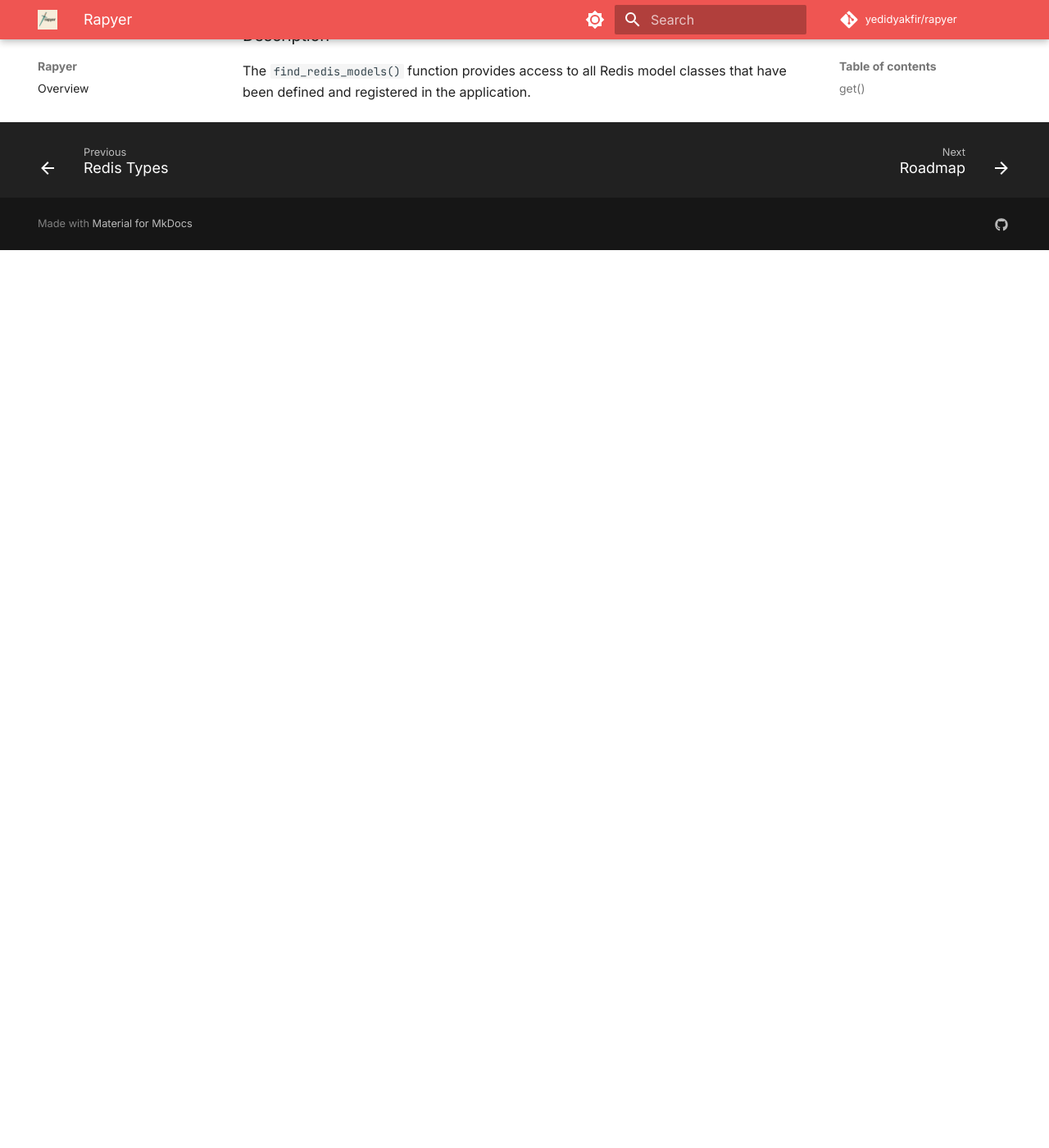
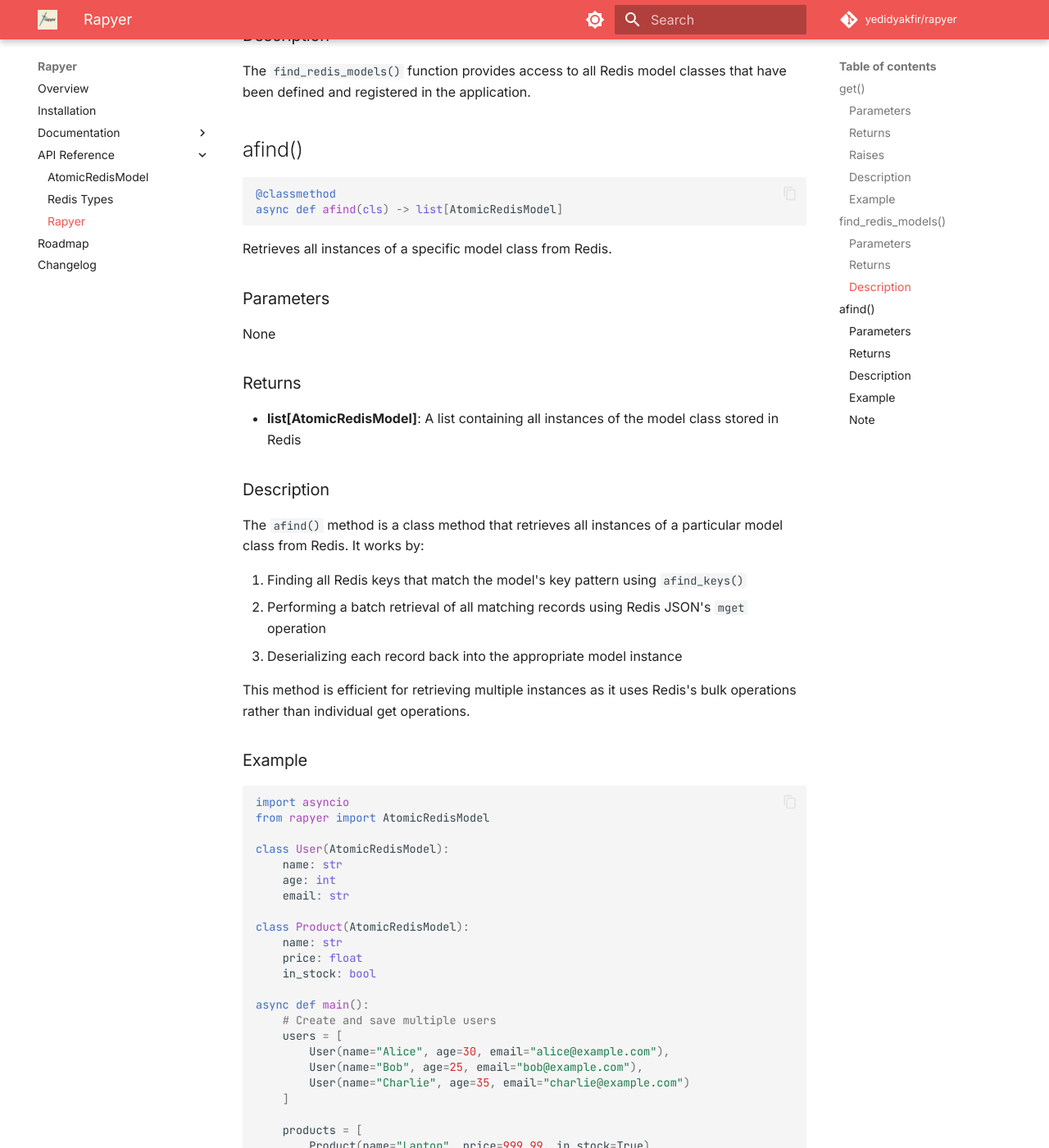
Before and after one commit to yedidyakfir/rapyer, an MkDocs documentation site: the page built from docs/api/rapyer-functions.md, in a window 1280 px wide and 1400 px high, scrolled down 2294 px. Shown: the whole window at 82% size. Built offline with MkDocs 1.6.1 and Material for MkDocs 9.7.7, drawn with Linux system fonts in a browser that asks for light colours; comment, search, counter and statistics services are not loaded; before the commit the page ends 2599 px from its top, so only the background shows below that; some of the changed text lies outside the part shown.

Commit message:
[add-find-function] - added docs for afind

````diff
--- a/docs/api/rapyer-functions.md
+++ b/docs/api/rapyer-functions.md
@@ -92,3 +92,85 @@
 ### Description
 
 The `find_redis_models()` function provides access to all Redis model classes that have been defined and registered in the application.
+
+## afind()
+
+```python
+@classmethod
+async def afind(cls) -> list[AtomicRedisModel]
+```
+
+Retrieves all instances of a specific model class from Redis.
+
+### Parameters
+
+None
+
+### Returns
+
+- **list[AtomicRedisModel]**: A list containing all instances of the model class stored in Redis
+
+### Description
+
+The `afind()` method is a class method that retrieves all instances of a particular model class from Redis. It works by:
+
+1. Finding all Redis keys that match the model's key pattern using `afind_keys()`
+2. Performing a batch retrieval of all matching records using Redis JSON's `mget` operation
+3. Deserializing each record back into the appropriate model instance
+
+This method is efficient for retrieving multiple instances as it uses Redis's bulk operations rather than individual get operations.
+
+### Example
+
+```python
+import asyncio
+from rapyer import AtomicRedisModel
+
+class User(AtomicRedisModel):
+    name: str
+    age: int
+    email: str
+
+class Product(AtomicRedisModel):
+    name: str
+    price: float
+    in_stock: bool
+
+async def main():
+    # Create and save multiple users
+    users = [
+        User(name="Alice", age=30, email="alice@example.com"),
+        User(name="Bob", age=25, email="bob@example.com"),
+        User(name="Charlie", age=35, email="charlie@example.com")
+    ]
+
+    products = [
+        Product(name="Laptop", price=999.99, in_stock=True),
+        Product(name="Mouse", price=29.99, in_stock=False)
+    ]
+
+    # Save all instances
+    for user in users:
+        await user.save()
+    for product in products:
+        await product.save()
+
+    # Find all users and products
+    all_users = await User.afind()
+    all_products = await Product.afind()
+
+    print(f"Found {len(all_users)} users:")
+    for user in all_users:
+        print(f"  - {user.name} ({user.age})")
+
+    print(f"Found {len(all_products)} products:")
+    for product in all_products:
+        print(f"  - {product.name}: ${product.price}")
+
+if __name__ == "__main__":
+    asyncio.run(main())
+```
+
+### Note
+
+The `afind()` method only returns instances of the specific model class it's called on. To find all instances across different model types, you would need to call `afind()` on each model class separately.
````
Also changed, not shown: docs/documentation/crud-operations.md (+57 -1 lines).
